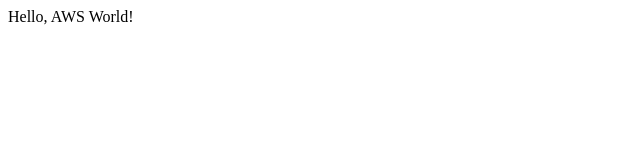
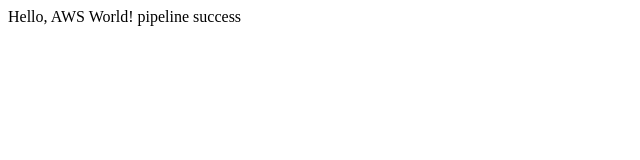
Before and after one commit to iizuka777/aws-cicd-webapp, a plain HTML site: page src/index.html in a window 1280 px wide. Shown: the whole page, without its empty margins (0-640 px from the left). Drawn offline with Linux system fonts and the light colour scheme.

Commit message:
Update index.html

```diff
--- a/src/index.html
+++ b/src/index.html
@@ -6,6 +6,6 @@
   <title>CI/CDハンズオン</title>
 </head>
 <body>
-  Hello, AWS World!
+  Hello, AWS World! pipeline success
 </body>
 </html>
```
